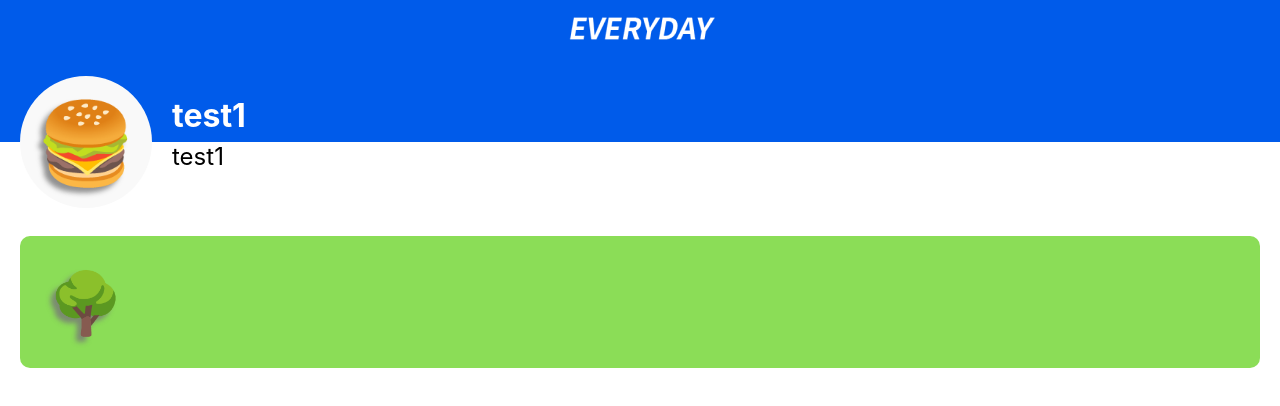
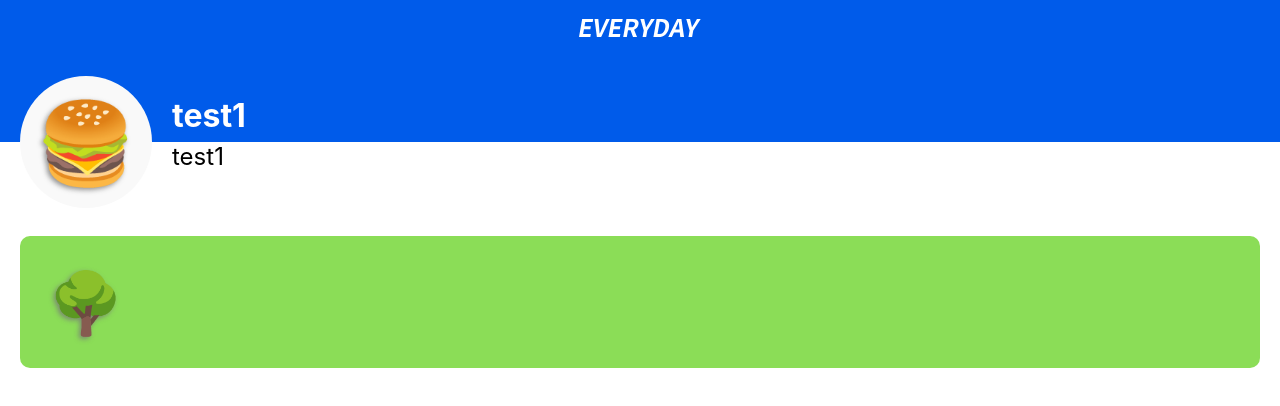
Before and after one commit to everyday-2020/everyday_front, a React (Create React App) app: page /rooms in a window 1280 px wide. Shown: the top 406 px of the page. Built offline with nearby package versions, Linux system fonts and the light colour scheme.

Commit message:
Fix logobar

```diff
--- a/src/components/bigEmoji.scss
+++ b/src/components/bigEmoji.scss
@@ -1,4 +1,4 @@
-@import '../App.scss';
+@import "../App.scss";
 
 .bigemoji {
   font-size: 5rem;
@@ -10,5 +10,5 @@
   display: flex;
   justify-content: center;
   align-items: center;
-    text-shadow: -5px 5px 5px #777777cc;
+  text-shadow: -2px 2px 5px #777777cc;
 }
--- a/src/components/logobar.tsx
+++ b/src/components/logobar.tsx
@@ -1,12 +1,21 @@
 import React, { FC } from "react";
 
-import Logo from "../assets/images/main_logo.png";
+import { ReactComponent as Logo } from "../logo.svg";
 import "./logobar.scss";
+import { useHistory } from "react-router-dom";
 
-const LogoBar: FC = () => (
-  <div className="logobar">
-    <img src={Logo}></img>
-  </div>
-);
+const LogoBar: FC = () => {
+  const history = useHistory();
+  return (
+    <div className="logobar">
+      <Logo
+        style={{ height: "18px" }}
+        onClick={() => {
+          history.push("/");
+        }}
+      />
+    </div>
+  );
+};
 
 export default LogoBar;
--- a/src/containers/login.tsx
+++ b/src/containers/login.tsx
@@ -10,8 +10,7 @@ import Box from "@material-ui/core/Box";
 import Typography from "@material-ui/core/Typography";
 import { makeStyles } from "@material-ui/core/styles";
 import Container from "@material-ui/core/Container";
-import Logo from "../assets/images/main_logo.png";
-import LogoBar from '../components/logobar'
+import LogoBar from "../components/logobar";
 
 const useStyles = makeStyles((theme) => ({
   root: {
@@ -45,7 +44,7 @@ export default function SignIn() {
   return (
     <Container component="main" className={classes.root}>
       <CssBaseline />
-      <LogoBar/>
+      <LogoBar />
       <div className={classes.paper}>
         <TextField
           variant="outlined"
```
Lines whose indentation alone changed are shown as unchanged.
